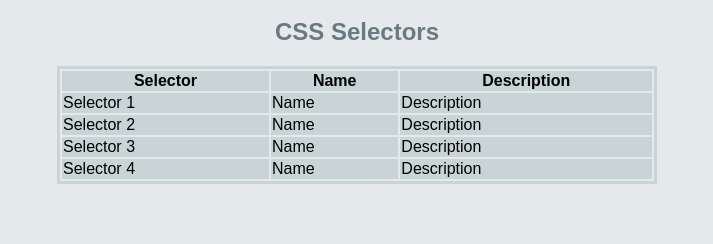
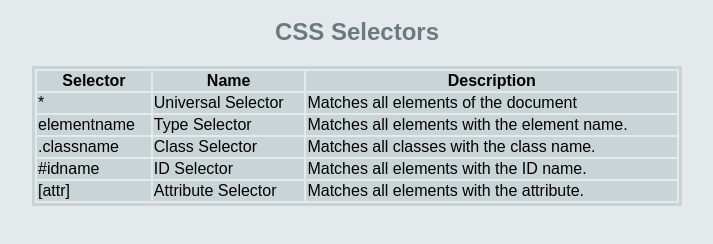
Before and after one commit to adashe/css-cheatsheet, a plain HTML site: page index.html in a window 1280 px wide. Shown: the part 48-292 px from the top of the page, without its empty margins (283-996 px from the left). Drawn offline with Linux system fonts and the light colour scheme.

Commit message:
Added selector info

```diff
--- a/index.html
+++ b/index.html
@@ -15,24 +15,29 @@
             </thead>
             <tbody>
                 <tr>
-                    <td>Selector 1</td>
-                    <td>Name</td>
-                    <td>Description</td>
+                    <td>*</td>
+                    <td>Universal Selector</td>
+                    <td>Matches all elements of the document</td>
                 </tr>
                 <tr>
-                    <td>Selector 2</td>
-                    <td>Name</td>
-                    <td>Description</td>
+                    <td>elementname</td>
+                    <td>Type Selector</td>
+                    <td>Matches all elements with the element name.</td>
                 </tr>
                 <tr>
-                    <td>Selector 3</td>
-                    <td>Name</td>
-                    <td>Description</td>
+                    <td>.classname</td>
+                    <td>Class Selector</td>
+                    <td>Matches all classes with the class name.</td>
                 </tr>
                 <tr>
-                    <td>Selector 4</td>
-                    <td>Name</td>
-                    <td>Description</td>
+                    <td>#idname</td>
+                    <td>ID Selector</td>
+                    <td>Matches all elements with the ID name.</td>
+                </tr>
+                <tr>
+                    <td>[attr]</td>
+                    <td>Attribute Selector</td>
+                    <td>Matches all elements with the attribute.</td>
                 </tr>
             </tbody>
         </table>
--- a/styles.css
+++ b/styles.css
@@ -15,7 +15,7 @@ h2 {
 
 table {
     border: 3px solid #C9D4D6;
-    width: 600px;
+    width: 650px;
     margin: 0 auto;
 }
 
```
